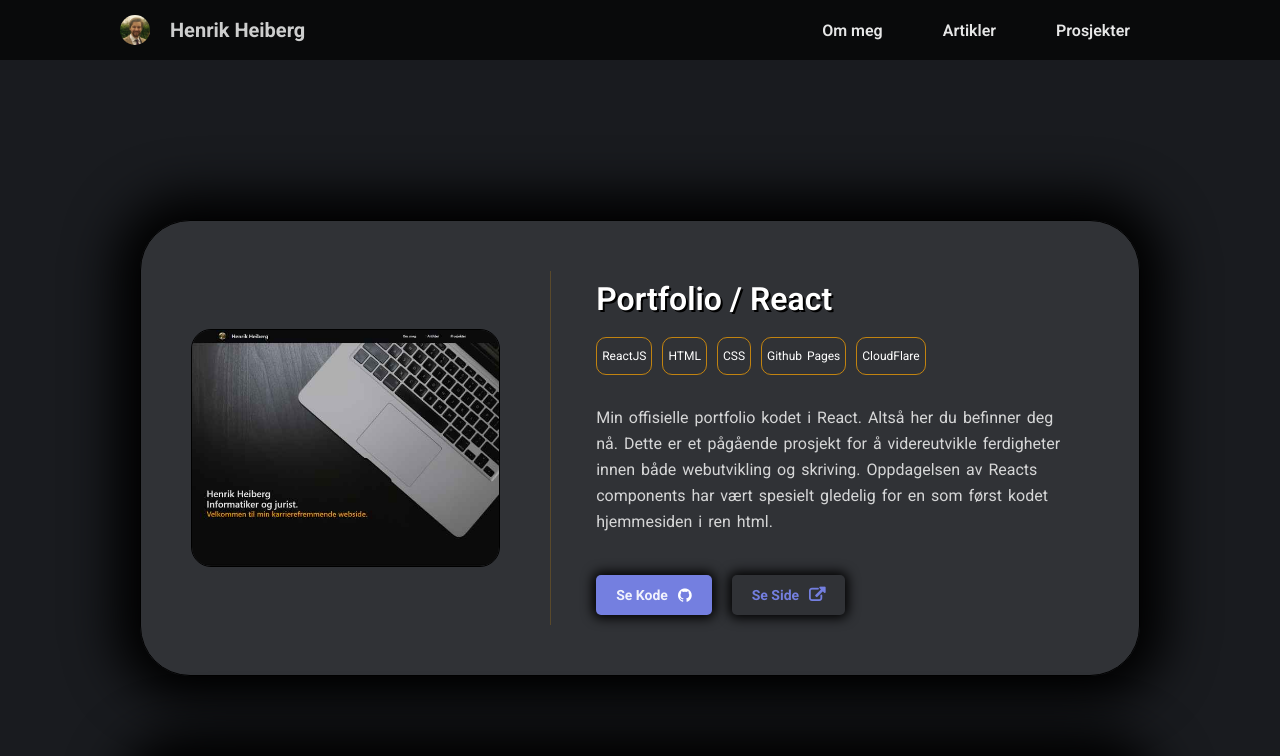
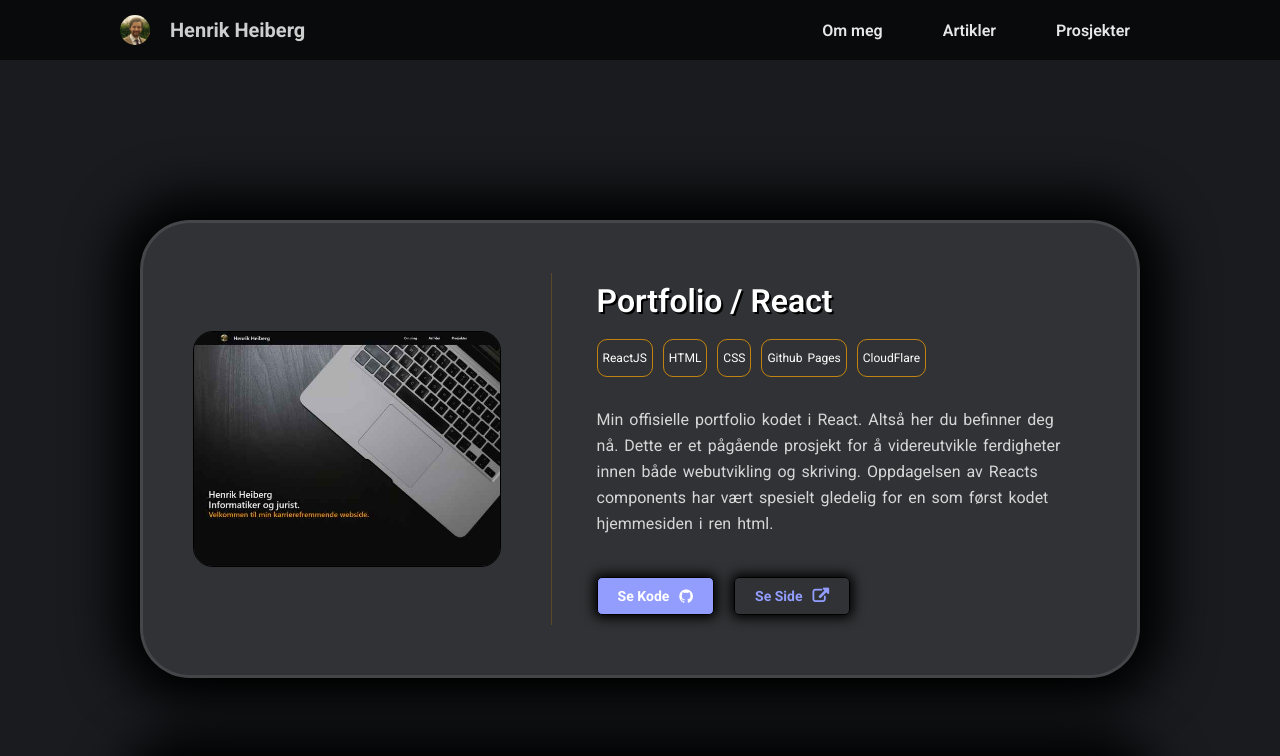
Before and after one commit to heiberik/heiberik.github.io, a React (Create React App) app: page /prosjekter in a window 1280 px wide. Shown: the top 756 px of the page. Built offline with nearby package versions, Linux system fonts and the light colour scheme.

Commit message:
lagt til border

```diff
--- a/src/css/prosjekter.css
+++ b/src/css/prosjekter.css
@@ -19,7 +19,7 @@
 
 .prosjekter-grid {
     background-color: rgba(255,255,255, 0.1);
-    border: solid 0.1rem black;
+    border: solid 0.2rem rgba(255,255,255, 0.1);
     display: flex;
     min-width: 750px;
     max-width: 1000px;
@@ -107,21 +107,22 @@
 
 
 .visKode {
-    padding: 12px;
+    padding: 10px;
     padding-left: 20px;
     padding-right: 20px;
-    background: rgb(116, 127, 224);
+    background: rgb(146, 157, 254);
     border-radius: 5px;
     display: flex;
     box-shadow: 0px 0px 12px 3px black;
     font-weight: bold;
-    color: rgba(255, 255, 255, 0.9);
+    color: rgba(255, 255, 255, 1);
     text-decoration: none;
     align-items: center;
     transition: 0.1s;
     font-size: 14px;
     margin-right: 20px;
     margin-bottom: 10px;
+    border: solid black 1px;
 }
 
 .visKode:hover {
@@ -129,14 +130,14 @@
 }
 
 .visKode .fa {
-    color: white;
+    color: rgba(255, 255, 255, 1);
     margin-left: 10px;
     font-size: 16px;
 }
 
 
 .visKilde {
-    padding: 12px;
+    padding: 10px;
     padding-left: 20px;
     padding-right: 20px;
     background: inherit;
@@ -144,11 +145,12 @@
     display: flex;
     box-shadow: 0px 0px 12px 3px black;
     font-weight: bold;
-    color: rgb(116, 127, 224);
+    color: rgb(146, 157, 254);
     text-decoration: none;
     align-items: center;
     font-size: 14px;
     margin-bottom: 10px;
+    border: solid black 1px;
 }
 
 .visKilde:hover {
@@ -156,7 +158,7 @@
 }
 
 .visKilde .fa {
-    color: rgb(116, 127, 224);
+    color: rgb(146, 157, 254);
     margin-left: 10px;
     font-weight: bold;
     font-size: 16px;
```
